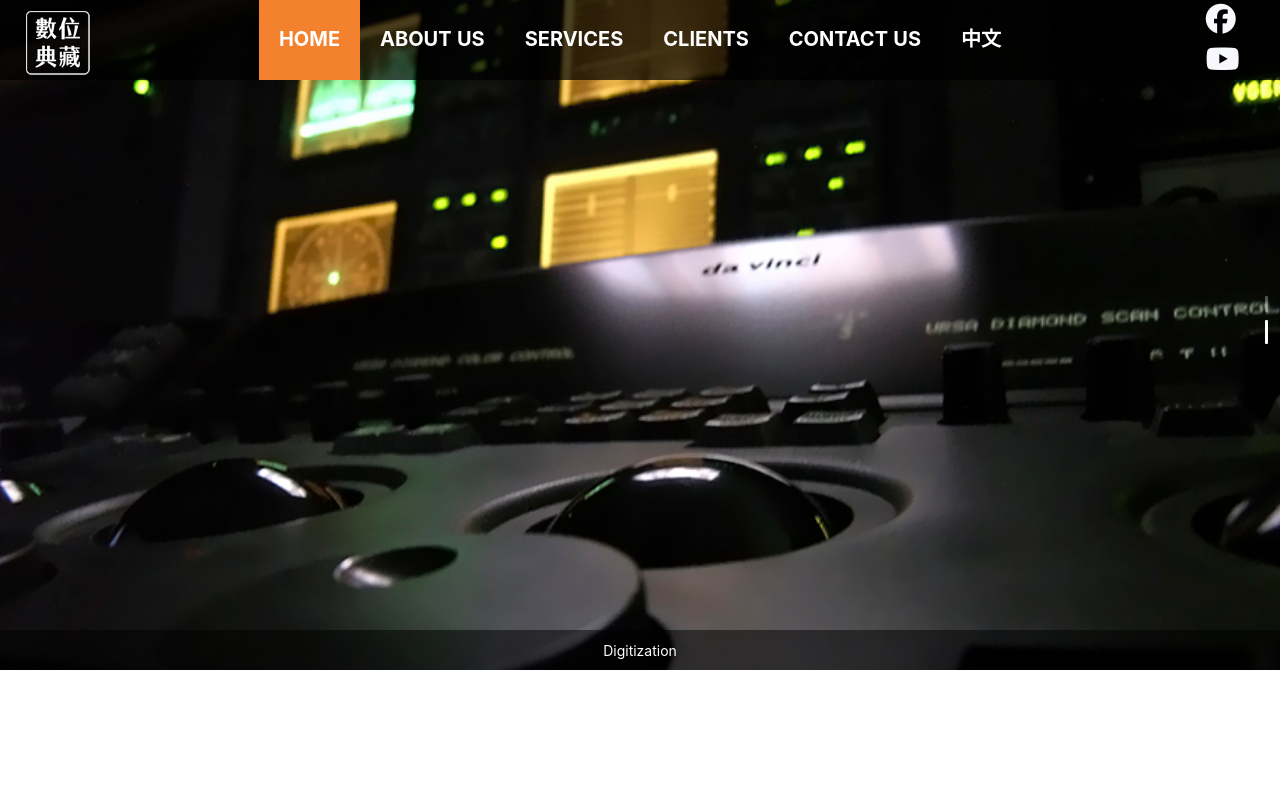
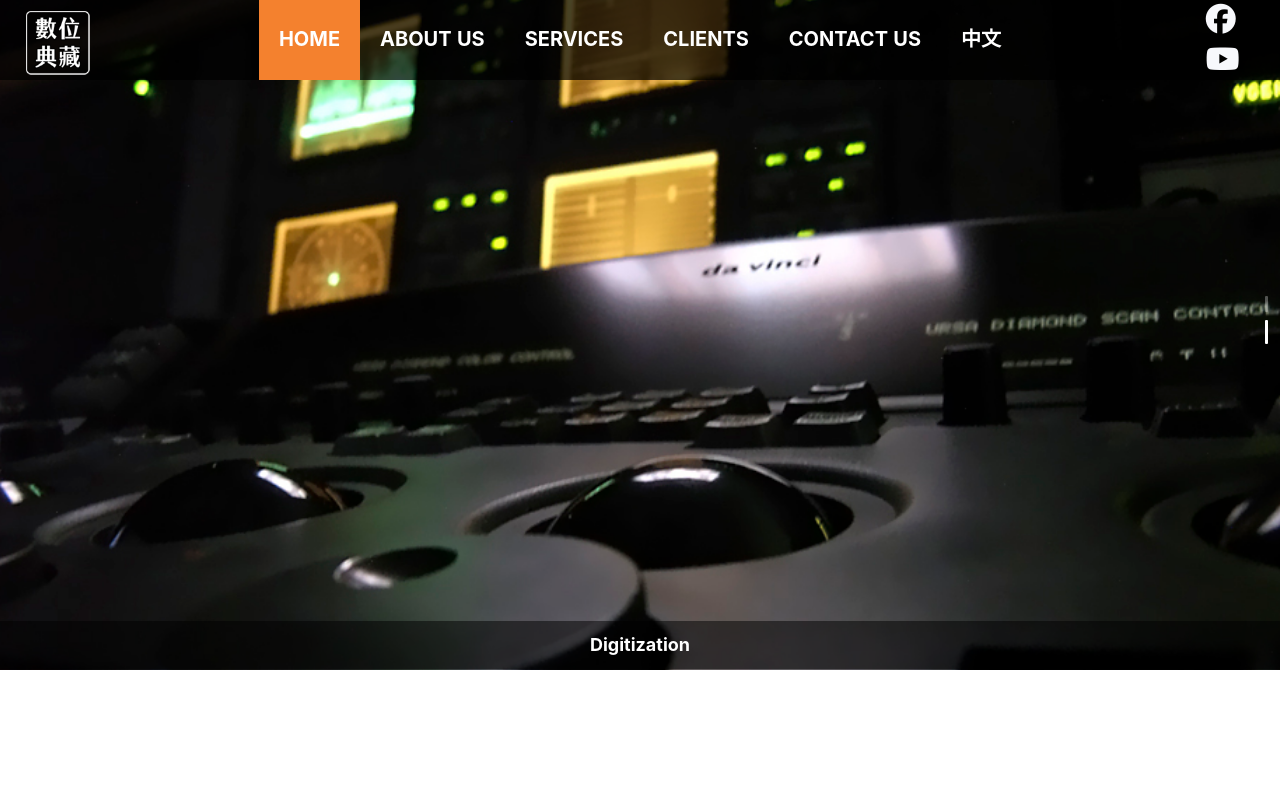
Before and after one commit to serpient/goodspeed-en, a React (Create React App) app: page / in a window 1280 px wide. Shown: the top 788 px of the page. Built offline with nearby package versions, Linux system fonts and the light colour scheme.

Commit message:
Update carousel label

```diff
--- a/src/homePage/HomePage.scss
+++ b/src/homePage/HomePage.scss
@@ -23,8 +23,10 @@
       color: white;
       background-color: rgba(0, 0, 0, 0.5);
       padding: 10px;
-      margin-top: -40px;
+      margin-top: -50px;
       margin-bottom: 50px;
+      font-size: 18px;
+      font-weight: bold;
     }
   }
 
```
